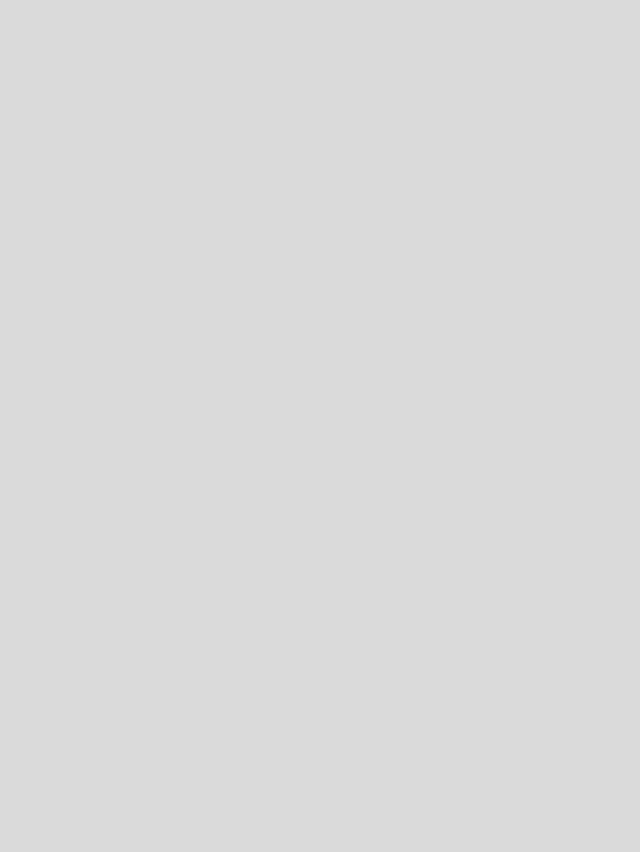
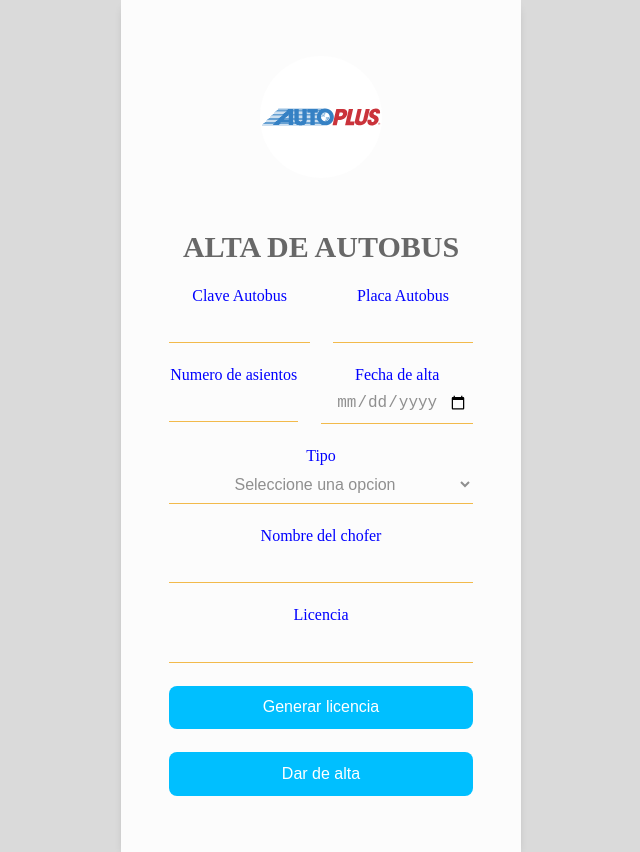
Before and after one commit to YahirAlbores221228/Formulariosderegistros, a React (Vite) app in the folder Formulario/: page / in a window 1280 px wide. Before the commit this address had no page. Shown: the whole page, without its empty margins (319-959 px from the left). Before the commit the page ends 800 px from the top, so only its background shows below. Built offline with nearby package versions, Linux system fonts and the light colour scheme.

Commit message:
UPDATE se modifico Autobus estructura-Autobuses.css cambio de estilos

```diff
--- a/Formulario/src/Componentes/Atomos/Autobus.jsx
+++ b/Formulario/src/Componentes/Atomos/Autobus.jsx
@@ -40,46 +40,56 @@ return (
 <form className='Container-form' ref={formDataF} >
 <img src={Logo} className='Logo2'/>
 <h2 className='Titulo'>ALTA DE AUTOBUS</h2>
+
 <div className='Container'>
 
+<div className='Container-dos'>
 <div className='grupo'>
+<label>Clave Autobus</label>
 <input type="text" className='Container-input' name='clave' placeholder=' '/>
-<label className='Container-label'>Clave Autobus</label>
+</div>
+<div className='grupo'>
+<label>Placa Autobus</label>
+<input type="text" className='Container-input'name='placa' placeholder=' ' />
+</div>
 </div>
 
+<div className='Container-tres'>
 <div className='grupo'>
-<input type="text" className='Container-input'name='placa' placeholder=' ' />
-<label className='Container-label' >Placa Autobus</label>
+<label>Numero de asientos</label>
+<input type="number" className='Container-input' name='numasientos' placeholder=' ' />
+</div>
+<div className='grupo'>
+<label>Fecha de alta</label>
+<input type="date" className='Container-input' name='fecha' placeholder=' ' />
+</div>
 </div>
 
-<div className='grupo'>
-<input type="number" className='Container-input' name='numasientos' placeholder=' ' />
-<label className='Container-label' >Numero de asientos</label>
-</div>
+
+
+
 
 <div className='grupo'>
-<input type="date" className='Container-input' name='fecha' placeholder=' ' />
-<label className='Container-label'>Fecha de alta</label>
-</div>
-
-<div className='grupo'>
+<label>Tipo</label>
 <select name='tipo'  className='Container-input'  >
 <option value="" >Seleccione una opcion</option>
 <option value="Turismo">Turismo</option>
 <option value="Lujo">Lujo</option>
 </select>
-<label className='Container-label' >Tipo</label>
+</div>
+
+<div className='grupo'>
+<label>Nombre del chofer</label>
+<input type="text" className='Container-input' name='nombre' placeholder=' ' />
 </div>
 <div className='grupo'>
-<input type="text" className='Container-input' name='nombre' placeholder=' ' />
-<label className='Container-label'>Nombre del chofer</label>
+<label >Licencia</label>
+<input type="number" className='Container-input' value={numero}  name='licencia' placeholder=' ' />
 </div>
-<div className='grupo'>
-<input type="number" className='Container-input' value={numero}  name='licencia' placeholder=' ' />
-<label className='Container-label'>Licencia</label>
-</div>
-<button onClick={licencia}   type="submit" value="gnerar" className='Input-submit'>Generar licencia</button>
-<button onClick={handlerClick} type="submit" value="Dar de alta" className='Input-submit'>Dar de alta</button>
+
+
+<button onClick={licencia}   type="submit"  className='Input-submit'>Generar licencia</button>
+<button onClick={handlerClick} type="submit"  className='Input-submit'>Dar de alta</button>
 </div>
 </form>
 
--- a/Formulario/src/Container/App.jsx
+++ b/Formulario/src/Container/App.jsx
@@ -7,8 +7,8 @@ function App() {
 <BrowserRouter>
         <Routes>
             <Route path="/Login" element={<Login/>}/>
- <Route path="/Registro" element={<Registro/>}/>
-<Route path="/Autobus" element={<Autobus/>}/>
+            <Route path="/Registro" element={<Registro/>}/>
+            <Route path="/" element={<Autobus/>}/>
         </Routes>
         </BrowserRouter>
  );
--- a/Formulario/src/assets/Styles/Autobuses.css
+++ b/Formulario/src/assets/Styles/Autobuses.css
@@ -3,67 +3,54 @@ display: flex;
 flex-direction: column;
 gap: 23px;
 }
+.Container-dos{
+display: flex;
+gap: 23px;
+justify-content: center;
+}
+.Container-tres{
+display: flex;
+justify-content: center;
+gap: 23px;
+}
 .Titulo{
-color: #ffffff;
+color: #686868;
 font-size: 30px;
 margin-bottom: 23px;
 }
 .Logo2{
-width: 30%;
+width: 40%;
 border-radius: 50%;
 margin-bottom: 3em;
 }
 .Container-form{
-background-color: #969696e9;
-width:50%;
-min-width: 400PX;
+background-color: #ffffffe9;
+width:30%;
+min-width: 400px;
 margin: 0 auto;
 padding: 3.5em 3em;
 box-shadow: 0 5px 10px -5px rgb(0 0 0 / 30%);
 text-align: center;
-}
-.Container-label{
-color: var(--color);
-cursor: pointer;
-position:absolute;
-top: 0;
-left: 5px;
-transform: translateY(10px);
-transition: transform .5, color .3s;
+font-size: 16px;
+color: blue;
+font-family:'Times New Roman', Times, serif;
 }
 .Container-input{
 width: 100%;
 background: none;
-
 font-size: 1rem;
 padding: .6em .3em;
 border: none;
-color: #000000;
+color: #8f8f8f;
 outline: none;
 border-bottom: 1px solid var(--color);
-margin-bottom: 12px;
+text-align: center;
 }
 .grupo{
-position:relative;
---color: #0000007e;
-}
-.Container-input:focus + .Container-label,
-.Container-input:not(:placeholder-shown) + .Container-label
-{
-transform: translateY(-12px) scale(.7);
-transform-origin: left top;
-color: #071bfc ;
-font-size: 23px;
-}
-.Container-input:focus ~ .Container-line,
-.Container-input:not(:placeholder-shown) ~ .Container-line{
-transform: scale(1);
-}
-.Container-input:not(:placeholder-shown) {
-color: #000000;
+--color: #eea005b6;
 }
 .Input-submit{
-background:#008CBA;
+background:#00bfff;
 color: white;
 width: 100%;
 font-size: 1rem;
@@ -73,6 +60,6 @@ border-radius: .5em;
 cursor: pointer;
 }
 .Input-submit:hover{
-background-color:yellowgreen;
+background-color:rgb(21, 255, 0);
 color: #000000;
 }
```
